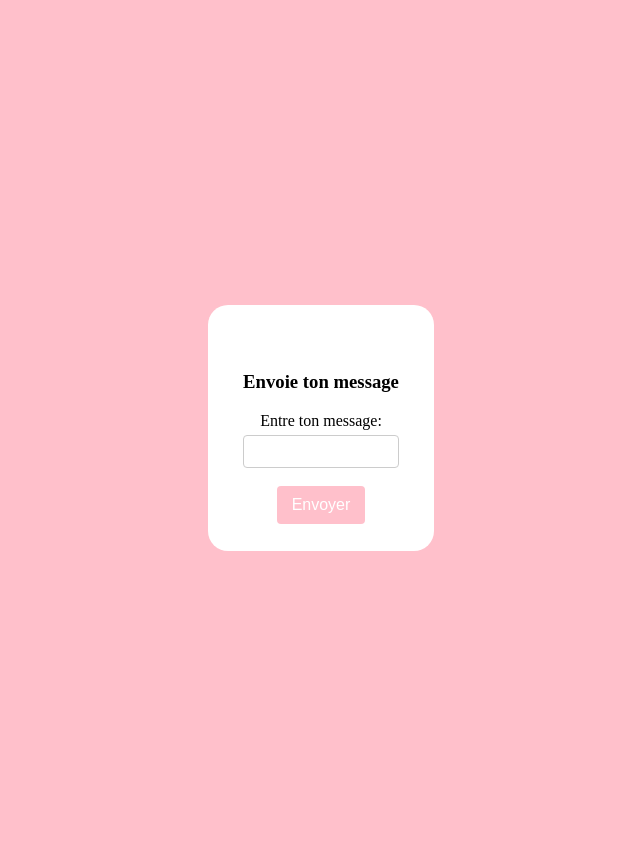
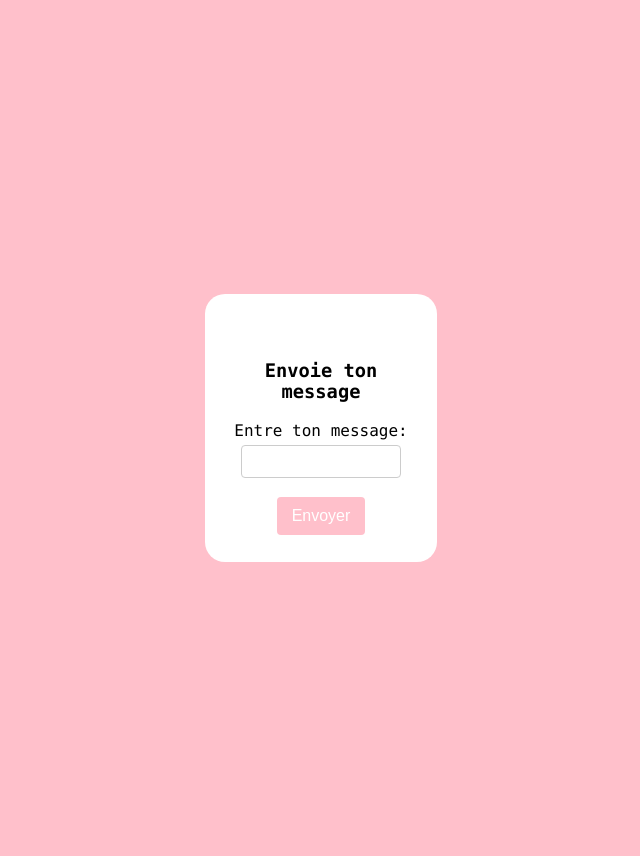
Before and after one commit to Kevinnnnb/Noa_Webapp, a Flask app: page /message in a window 1280 px wide. Shown: the whole page, without its empty margins (319-959 px from the left). Run offline with Flask 3, Linux system fonts and the light colour scheme.

Commit message:
Update text.html

```diff
--- a/templates/text.html
+++ b/templates/text.html
@@ -12,6 +12,7 @@
 
         body {
             background-color: pink;
+            font-family: "Lucida Console", "Courier New", monospace;
         }
 
         .pute {
```
